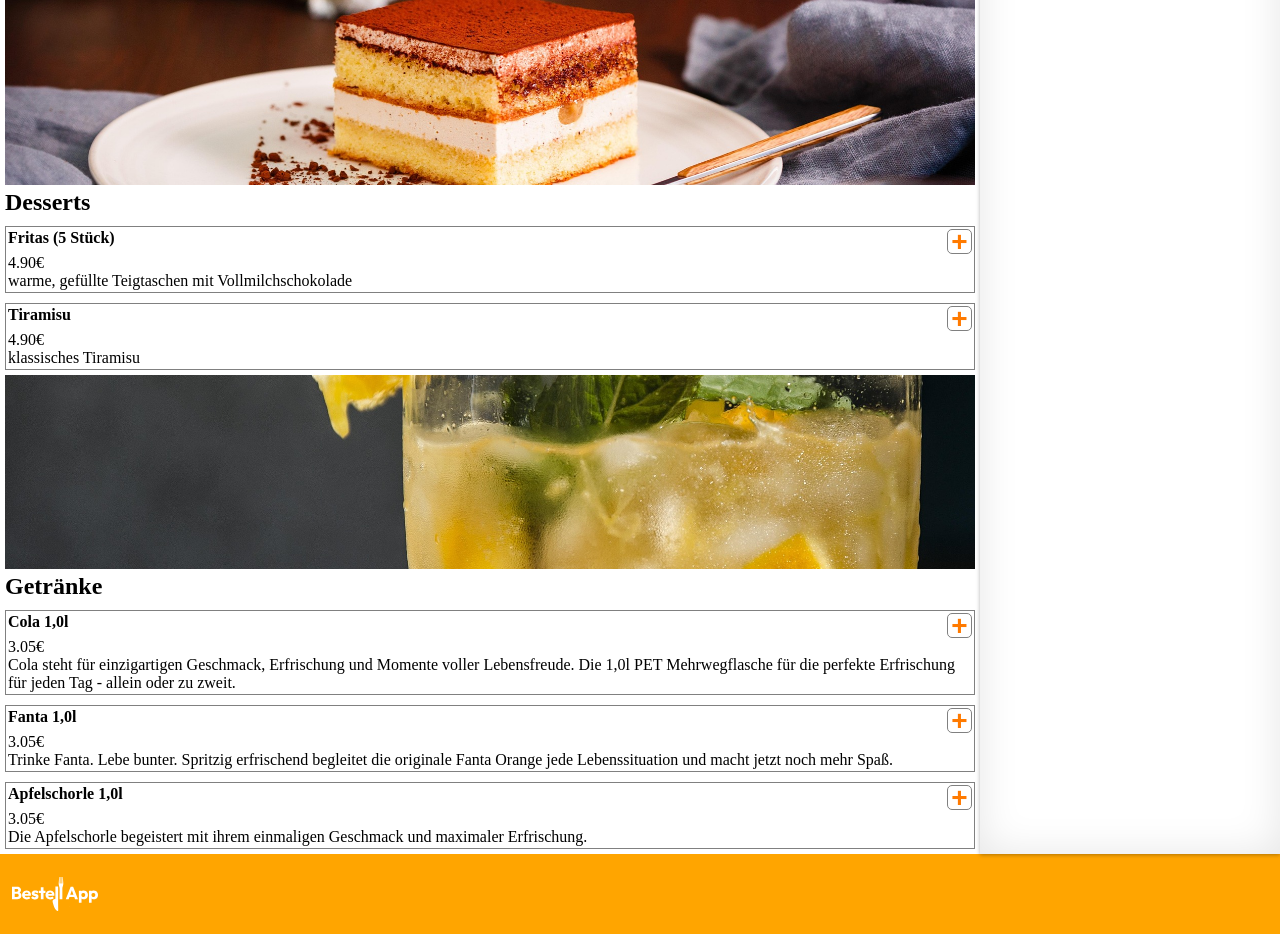
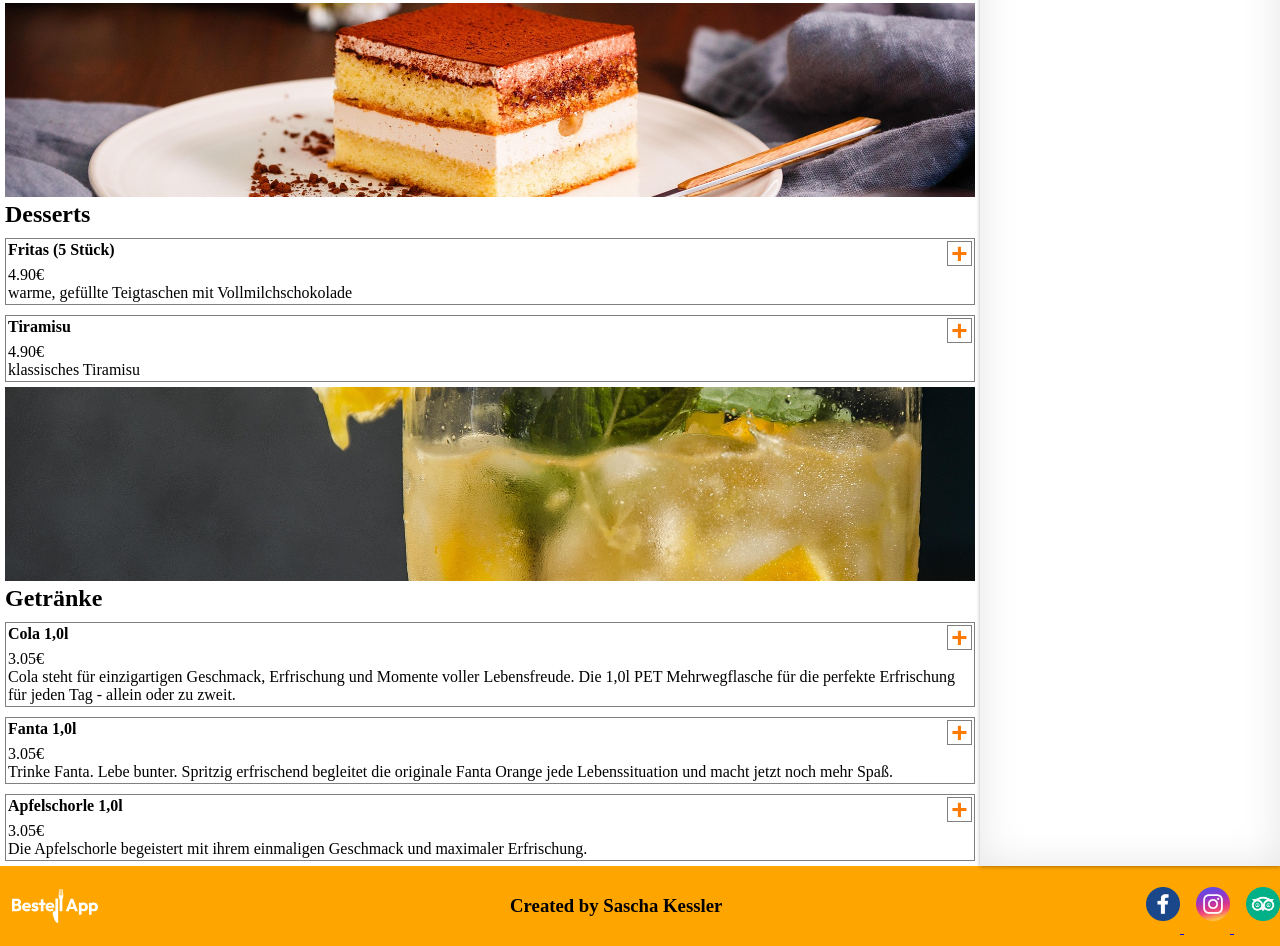
Before and after one commit to Sascha-Kessler/bestellApp, a plain HTML site: page index.html in a window 1280 px wide. Shown: the part 631-1577 px from the top of the page. Drawn offline with Linux system fonts and the light colour scheme.

Commit message:
add social media links

```diff
--- a/index.html
+++ b/index.html
@@ -33,7 +33,7 @@
                 <article>
                     <header class="main_section_header">
                        <h1>Pizza Heaven</h1>
-                        <a href="">Bewertung (4,2 von 5)</a>
+                        <a href="https://www.google.com/" target="_blank">Bewertung (4,2 von 5)</a>
                    </header>
                 </article>
                 <article>
@@ -90,10 +90,19 @@
         </div>
     </main>
     <footer>
-         <img src="./assets/Logo/Bestell App- Logo.svg" alt="Logo der Bestellapp">
-        <div>
-
-        </div>
+         <img class="footer_logo" src="./assets/Logo/Bestell App- Logo.svg" alt="Logo der Bestellapp">
+         <h3>Created by Sascha Kessler</h3>
+            <section class="social_media_section">
+                <a href="https://www.facbook.com/" target="_blank">
+                    <img src="./assets/icons/facebook_logo.png" alt="facebook_logo">
+                </a>
+                <a href="https://www.instagram.com/" target="_blank">
+                    <img src="./assets/icons/instagrram_logo.png" alt="instagram_logo">
+                </a>
+                <a href="https://www.tripadvisor.com/" target="_blank">
+                    <img src="./assets/icons/tripadvisor_logo.png" alt="tripadvisor_logo">
+                </a>
+         </section>
     </footer>
 </body>
 </html>
--- a/styles/assets.css
+++ b/styles/assets.css
@@ -2,7 +2,6 @@ button {
   width: 25px;
   height: 25px;
   border: 1px solid grey;
-  border-radius: 5px;
   background-color: white;
   color: #ff7a00;
   font-size: 28px;
--- a/styles/standard.css
+++ b/styles/standard.css
@@ -2,6 +2,10 @@
     margin: 0;
     padding: 0;
     box-sizing: border-box;
+    max-width: 1440px;
+}
+
+.content_max_width{
     max-width: 1440px;
 }
 
@@ -17,18 +21,24 @@ header{
 }
 
 header img{
+    height: 70px;
+    padding: 12px 0px 12px 12px;
+}
+
+footer{
+    height: 80px;
+    background-color: orange;
+    display: flex;
+    align-items: center;
+    justify-content: space-between;
+}
+
+.footer_logo{
     height: 58px;
     padding: 12px 0px 12px 12px;
 }
 
-footer {
-    height: 80px;
-    background-color: orange;
-    display: flex;
-    align-items: center;
-}
-
-footer img{
+.social_media_section img{
     height: 58px;
     padding: 12px 0px 12px 12px;
 }
```
Also changed, not shown: assets/icons/facebook_logo.png (added), assets/icons/instagrram_logo.png (added), assets/icons/tripadvisor_logo.png (added).
